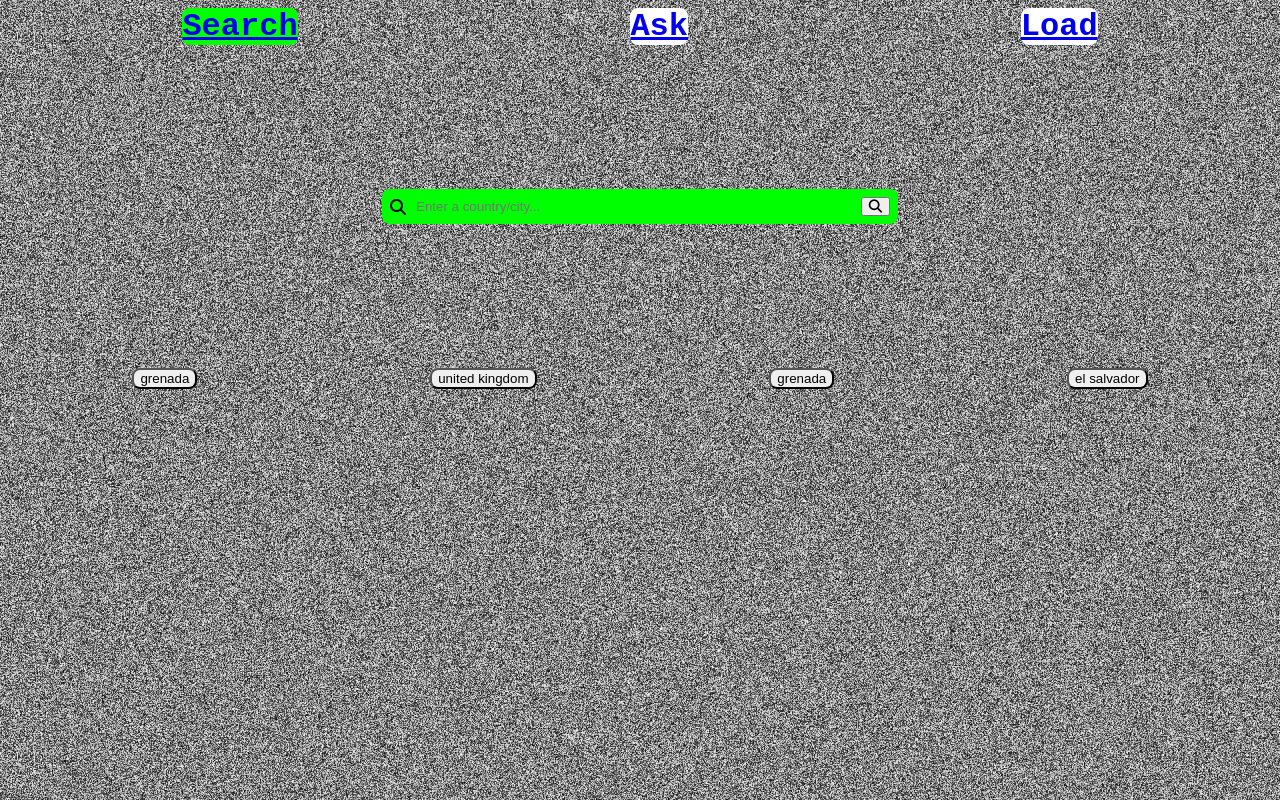
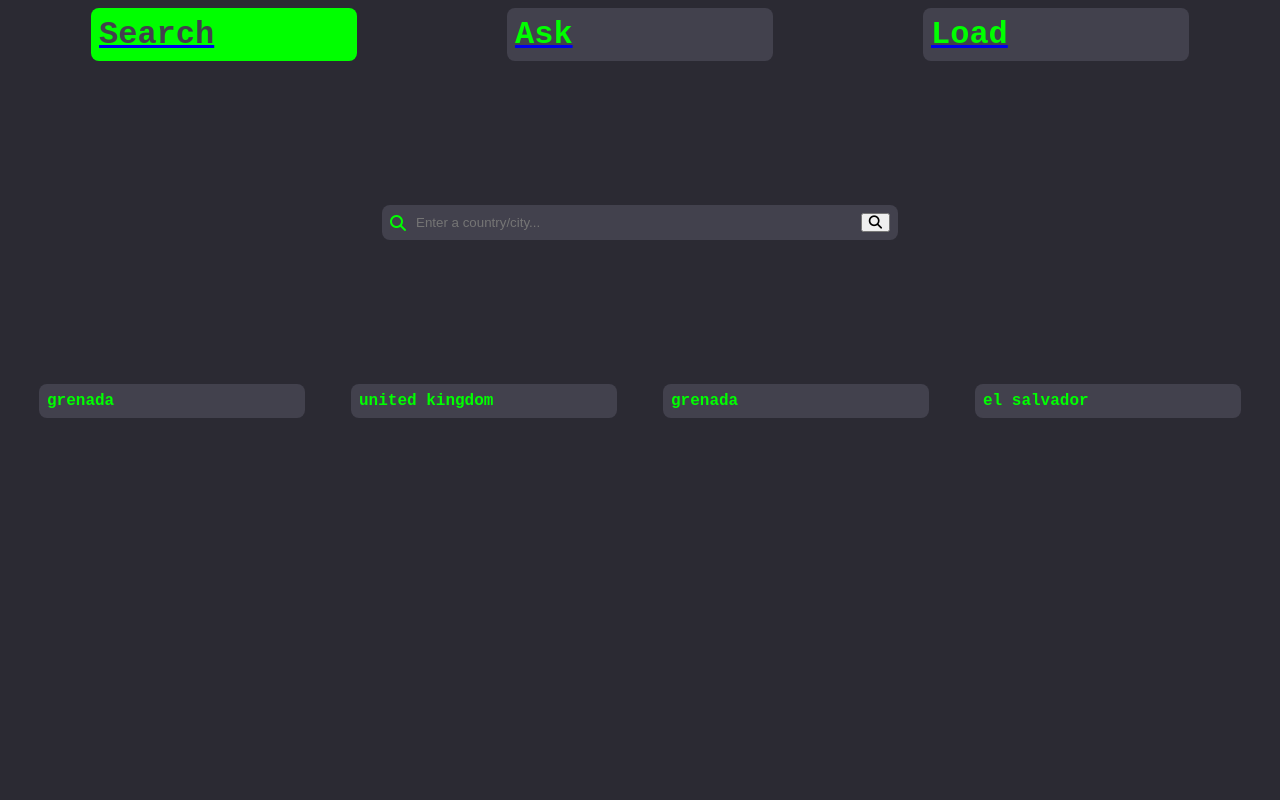
Before and after one commit to 20105070/Made_for_Leavers.github.io, an Angular app in the folder Made_for_Leavers/: page / in a window 1280 px wide. Built offline with nearby package versions, Linux system fonts and the light colour scheme.

Commit message:
Commit Made for Leavers 6.0

```diff
--- a/Made_for_Leavers/src/app/ask/ask.component.html
+++ b/Made_for_Leavers/src/app/ask/ask.component.html
@@ -10,15 +10,15 @@
 
     <!--Navigation Bar-->
     <div class="flex">
-        <div class="navOff">
-            <a href="/Search">Search</a>
-        </div>
-        <div class="navOn">
-            <a href="/Ask">Ask</a>
-        </div>
-        <div class="navOff">
-            <a href="/Load">Load</a>
-        </div>
+        <a href="/Search">
+            <div class="navOff">Search</div>
+        </a>
+        <a href="/Ask">
+            <div class="navOn">Ask</div>
+        </a>
+        <a href="/Load">
+            <div class="navOff">Load</div>
+        </a>
     </div>
 
     <br /><br /><br /><br /><br /><br /><br /><br />
--- a/Made_for_Leavers/src/app/load/load.component.html
+++ b/Made_for_Leavers/src/app/load/load.component.html
@@ -10,27 +10,29 @@
 
     <!--Navigation Bar-->
     <div class="flex">
-        <div class="navOff">
-            <a href="/Search">Search</a>
-        </div>
-        <div class="navOff">
-            <a href="/Ask">Ask</a>
-        </div>
-        <div class="navOn">
-            <a href="/Load">Load</a>
-        </div>
+        <a href="/Search">
+            <div class="navOff">Search</div>
+        </a>
+        <a href="/Ask">
+            <div class="navOff">Ask</div>
+        </a>
+        <a href="/Load">
+            <div class="navOn">Load</div>
+        </a>
     </div>
 
     <br /><br /><br /><br /><br /><br /><br /><br />
 
     <!--University Containers-->
     <div class="container" *ngFor="let university of universities">
-        <div class="university">
-            <a href='{{university.webPage}}' target='_blank'>{{university.name}}</a>
+        <div class="flex">
+            <a class="university" href='{{university.webPage}}' target='_blank'>
+                {{university.name}}
+            </a>
+            <div style="width:12px;"></div>
             <button class="fa fa-trash" (click)="delete(university.name)"></button>
         </div>
-        <div style="height:18px;">
-        </div>
+        <div style="height:18px;"></div>
     </div>
 
     <br /><br /><br /><br /><br /><br /><br /><br />
--- a/Made_for_Leavers/src/app/search/search.component.html
+++ b/Made_for_Leavers/src/app/search/search.component.html
@@ -10,15 +10,15 @@
 
     <!--Navigation Bar-->
     <div class="flex">
-        <div class="navOn">
-            <a href="/Search">Search</a>
-        </div>
-        <div class="navOff">
-            <a href="/Ask">Ask</a>
-        </div>
-        <div class="navOff">
-            <a href="/Load">Load</a>
-        </div>
+        <a href="/Search">
+            <div class="navOn">Search</div>
+        </a>
+        <a href="/Ask">
+            <div class="navOff">Ask</div>
+        </a>
+        <a href="/Load">
+            <div class="navOff">Load</div>
+        </a>
     </div>
 
     <br /><br /><br /><br /><br /><br /><br /><br />
@@ -36,20 +36,22 @@
 
     <!--University Containers-->
     <div class="container" *ngFor="let university of universities">
-        <div class="university">
-            <a href='{{university.webPage}}' target='_blank'>{{university.name}}</a>
+        <div class="flex">
+            <a class="university" href='{{university.webPage}}' target='_blank'>
+                {{university.name}}
+            </a>
+            <div style="width:12px;"></div>
             <button class="fa fa-floppy-disk" (click)="save(university)"></button>
         </div>
-        <div style="height:18px;">
-        </div>
+        <div style="height:18px;"></div>
     </div>
 
     <!--Country Containers-->
     <div id="countries" *ngIf="displayCountries">
-        <button class="click" (click)="searchCountry(country1)">{{country1}}</button>
-        <button class="click" (click)="searchCountry(country2)">{{country2}}</button>
-        <button class="click" (click)="searchCountry(country3)">{{country3}}</button>
-        <button class="click" (click)="searchCountry(country4)">{{country4}}</button>
+        <div class="click" (click)="searchCountry(country1)">{{country1}}</div>
+        <div class="click" (click)="searchCountry(country2)">{{country2}}</div>
+        <div class="click" (click)="searchCountry(country3)">{{country3}}</div>
+        <div class="click" (click)="searchCountry(country4)">{{country4}}</div>
     </div>
 
     <br /><br /><br /><br /><br /><br /><br /><br />
--- a/Made_for_Leavers/src/styles.css
+++ b/Made_for_Leavers/src/styles.css
@@ -3,9 +3,10 @@
 /*#c Styling*/
 #c {
     /*https://wallpapercave.com/w/wp5680536*/
-    background-color: #FFFFFF;
-    background-image: url('./assets/images/c.jpg');
+    /*background-image: url('./assets/images/c.jpg');*/
+    background-color: #2B2A33;
     background-size: 100%;
+    color: #00FF00;
     font-family: 'Courier New', Courier, monospace;
     font-size: 1rem;
     font-weight: bold;
@@ -13,7 +14,16 @@
 
 /*.click Styling*/
 .click {
+    align-items: center;
+    background: #42414D;
     border-radius: 0.5rem;
+    color: #00FF00;
+    display: flex;
+    font-size: 1rem;
+    justify-content: space-between;
+    padding: 0.5rem;
+    text-align: center;
+    width: 250px;
 }
 
 /*.click:active Styling*/
@@ -24,6 +34,7 @@
 /*.click:hover Styling*/
 .click:hover {
     background-color: #00FF00;
+    color: #42414D;
 }
 
 /*.container Styling*/
@@ -57,7 +68,7 @@
 /*.flexBar Styling*/
 .flexBar {
     align-items: center;
-    background: #00FF00;
+    background: #42414D;
     border-radius: 0.5rem;
     display: flex;
     justify-content: space-between;
@@ -68,8 +79,9 @@
 
 /*input Styling*/
 input {
-    background: #00FF00;
+    background: #42414D;
     border: none;
+    color: #00FF00;
     margin: 0 0.5rem 0 0.5rem;
     outline: none;
     width: 100%;
@@ -77,10 +89,16 @@ input {
 
 /*.navOff Styling*/
 .navOff {
-    background-color: #FFFFFF;
+    align-items: center;
+    background: #42414D;
     border-radius: 0.5rem;
-    font-size: 2em;
-    font-weight: bold;
+    color: #00FF00;
+    display: flex;
+    font-size: 2rem;
+    justify-content: space-between;
+    padding: 0.5rem;
+    text-align: center;
+    width: 250px;
 }
 
 /*.navOff:active Styling*/
@@ -91,14 +109,21 @@ input {
 /*.navOff:hover Styling*/
 .navOff:hover {
     background-color: #00FF00;
+    color: #42414D;
 }
 
 /*.navOn Styling*/
 .navOn {
-    background-color: #00FF00;
+    align-items: center;
+    background: #00FF00;
     border-radius: 0.5rem;
+    color: #42414D;
+    display: flex;
     font-size: 2rem;
-    font-weight: bold;
+    justify-content: space-between;
+    padding: 0.5rem;
+    text-align: center;
+    width: 250px;
 }
 
 /*.navOn:active Styling*/
@@ -106,16 +131,21 @@ input {
     transform: scale(0.96);
 }
 
-/*.navOn:hover Styling*/
-.navOn:hover {
-    background-color: #00FF00;
+/*.university Styling*/
+.university {
+    align-items: center;
+    background: #42414D;
+    border-radius: 0.5rem;
+    color: #00FF00;
+    display: flex;
+    font-size: 1rem;
+    justify-content: space-between;
+    padding: 0.5rem;
+    text-align: center;
 }
 
-.university {
-    background-color: #FFFFFF;
-    border-radius: 0.5rem;
-}
-
+/*.university:hover Styling*/
 .university:hover {
     background-color: #00FF00;
+    color: #42414D;
 }
```
